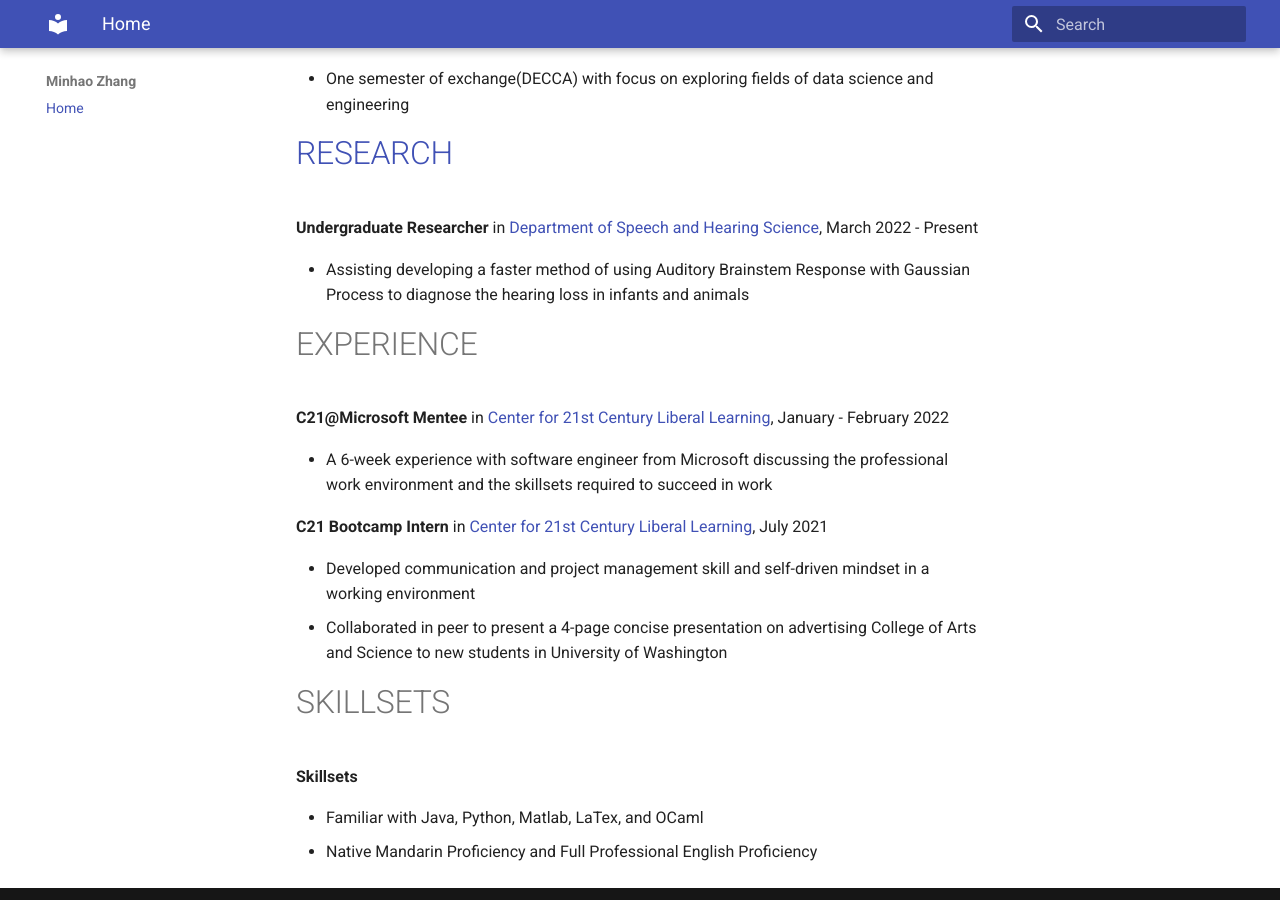
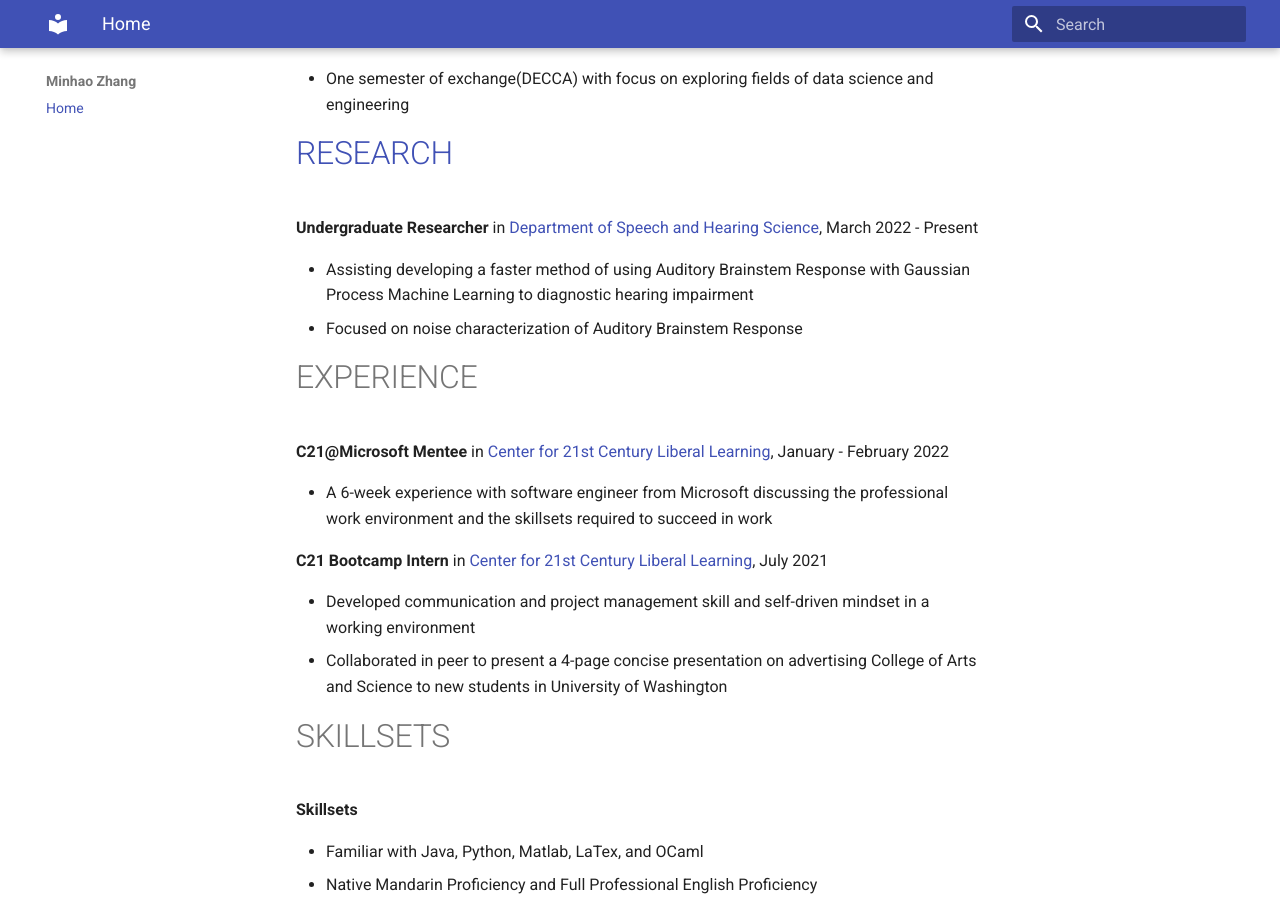
Before and after one commit to Minhao-Zhang/Minhao-Zhang.github.io, an MkDocs documentation site: the page built from docs/index.md, in a window 1280 px wide and 900 px high, scrolled down 547 px. Built offline with MkDocs 1.6.1 and Material for MkDocs 9.7.7, drawn with Linux system fonts in a browser that asks for light colours.

Commit message:
minor change

```diff
--- a/docs/index.md
+++ b/docs/index.md
@@ -17,7 +17,8 @@ Bachelor of Science - Applied and Computational Mathematical Science-Data Scienc
 # [RESEARCH](./research)
 **Undergraduate Researcher** in [Department of Speech and Hearing Science](https://sphsc.washington.edu/), March 2022 - Present
 
-- Assisting developing a faster method of using Auditory Brainstem Response with Gaussian Process to diagnose the hearing loss in infants and animals
+- Assisting developing a faster method of using Auditory Brainstem Response with Gaussian Process Machine Learning to diagnostic hearing impairment
+- Focused on noise characterization of Auditory Brainstem Response
 
 # EXPERIENCE
 **C21@Microsoft Mentee** in [Center for 21st Century Liberal Learning](https://c21.washington.edu/our-programs/c21microsoft), January - February 2022
```
